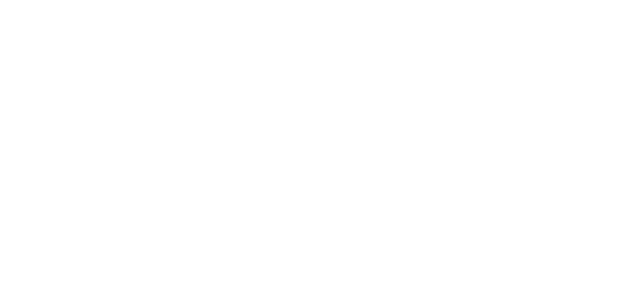
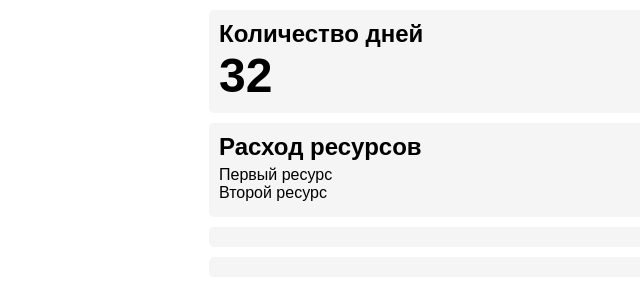
Before and after one commit to nikitakitsune/predprof, a Django app: page / in a window 1280 px wide. Before the commit the part shown is empty. Shown: the top 300 px of the page, without its empty margins (131-771 px from the left). Run offline with Django 4.2, Linux system fonts and the light colour scheme.

Commit message:
template

```diff
--- /dev/null
+++ b/predprof/main/static/css/style.css
@@ -0,0 +1,46 @@
+html {
+    margin: 0;
+    padding: 0;
+    font-family: Arial, Helvetica, sans-serif;
+}
+
+.body {
+    margin: 0;
+    padding: 0;
+}
+
+.main {
+    min-width: 500px;
+    max-width: 600px;
+    margin: 10px auto;
+}
+
+.block {
+    background-color: WhiteSmoke;
+    border-radius: 5px;
+    padding: 10px;
+    margin-bottom: 10px;
+}
+
+.block__header {
+    margin: 0;
+    padding: 0;
+}
+
+.block__meaning {
+    margin: 0;
+    font-size: 48px;
+    font-weight: 600;
+}
+
+.ul {
+    list-style: none;
+    list-style-type: none;
+    margin: 5px 0;
+    padding: 0;
+}
+
+.li {
+    margin: 0;
+
+}
--- a/predprof/main/templates/main/index.html
+++ b/predprof/main/templates/main/index.html
@@ -1,12 +1,32 @@
+{% load static %}
 <!DOCTYPE html>
 <html lang="ru">
 <head>
     <meta charset="UTF-8">
     <meta http-equiv="X-UA-Compatible" content="IE=edge">
     <meta name="viewport" content="width=device-width, initial-scale=1.0">
-    <title>Document</title>
+    <link rel="stylesheet" href="{% static 'css/style.css' %}">
+    <title>Космические фермеры</title>
 </head>
-<body>
-
+<body class="body">
+    <main class="main">
+        <div class="block">
+            <h2 class="block__header">Количество дней</h2>
+            <p class="block__meaning">32</p>
+        </div>
+        <div class="block">
+            <h2 class="block__header">Расход ресурсов</h2>
+            <ul class="ul">
+                <li class="li">Первый ресурс</li>
+                <li class="li">Второй ресурс</li>
+            </ul>
+        </div>
+        <div class="block">
+            <h2 class="block__header"></h2>
+        </div>
+        <div class="block">
+            <h2 class="block__header"></h2>
+        </div>
+    </main>
 </body>
 </html>
```
Also changed, not shown: predprof/predprof/settings.py (+7 -7 lines).
